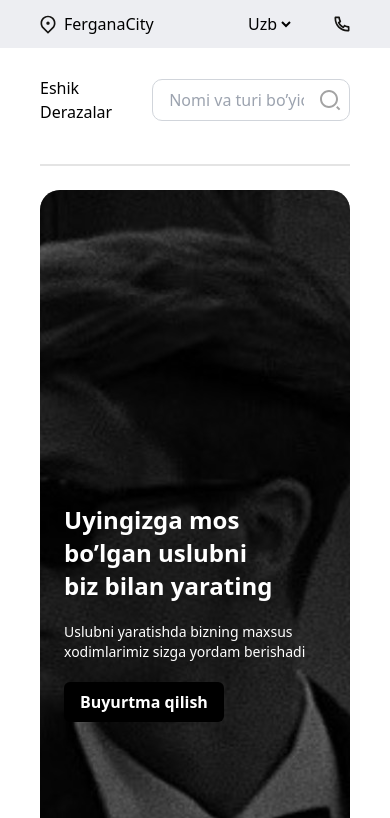
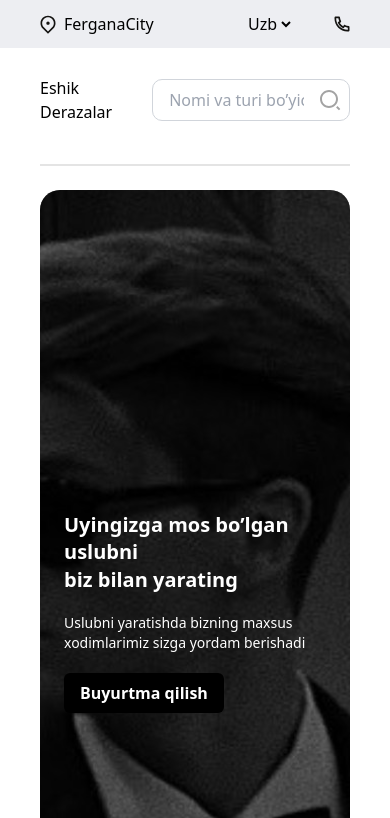
Before and after one commit to abduvaliyevmahmudbek/marketting-project, a React (Vite) app: page / in a window 390 px wide. Shown: the top 818 px of the page. Built offline with nearby package versions, Linux system fonts and the light colour scheme.

Commit message:
marketing-project header and footer update fix.

```diff
--- a/src/components/extraOrderSections/ExtraPages.tsx
+++ b/src/components/extraOrderSections/ExtraPages.tsx
@@ -6,10 +6,10 @@ function ExtraPages() {
   return (
     <div className="container mt-8 containerPaddings">
 
-      <div className="extraOrder relative rounded-[20px] overflow-hidden w-full h-[280px] md:h-[250px] lg:h-[300px] bg-center bg-[url('/src/assets/images/pictures-png/profilImage.jpg')] bg-cover bg-center h-screen">
+      <div className="extraOrder relative rounded-[20px] overflow-hidden w-full h-[275px] md:h-[250px] lg:h-[300px] bg-center bg-[url('/src/assets/images/pictures-png/profilImage.jpg')] bg-cover bg-center h-screen">
         <div className="absolute inset-0 bg-black bg-opacity-50 flex items-center justify-start px-6 md:px-20">
           <div className="text-white max-w-[800px] space-y-5">
-            <h1 className="text-2xl md:text-4xl font-bold leading-snug">
+            <h1 className="text-[20px] md:text-4xl font-bold leading-snug">
               Uyingizga mos bo’lgan uslubni<br />
               biz bilan yarating
             </h1>
```
